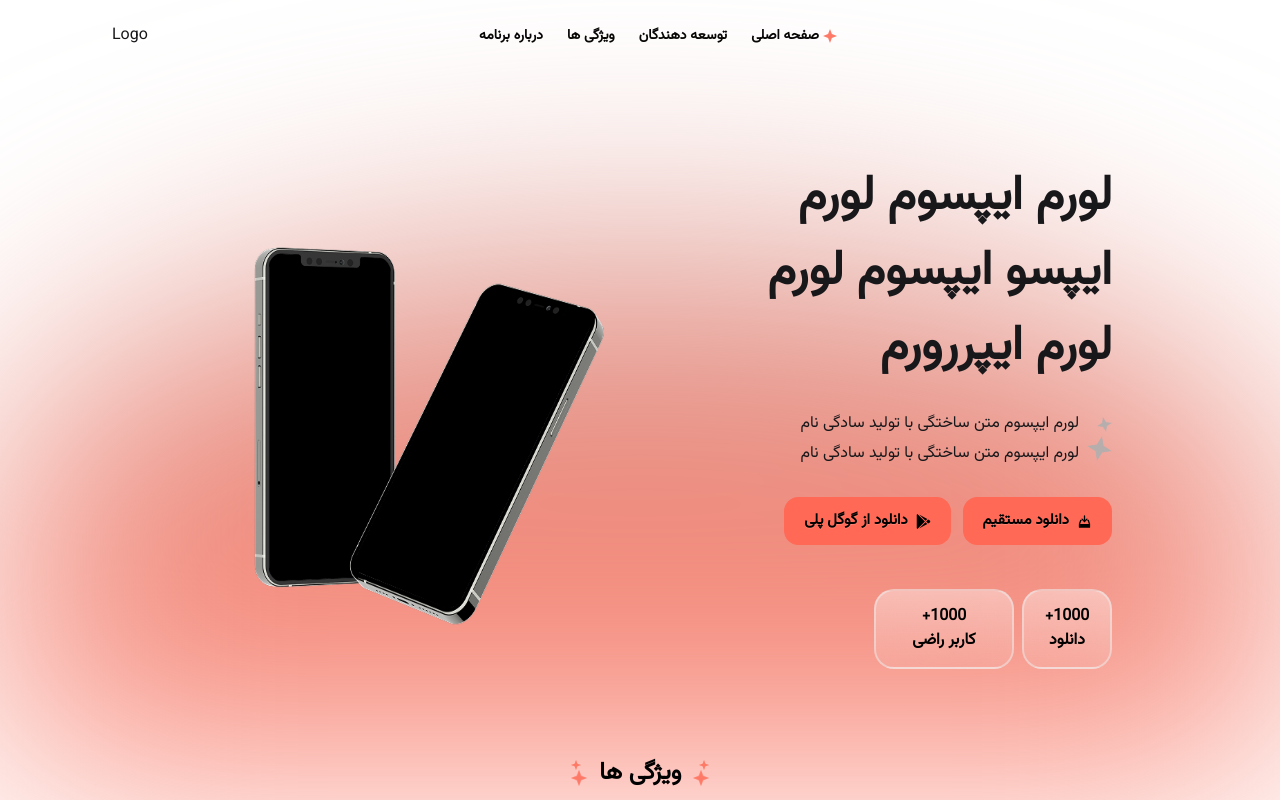
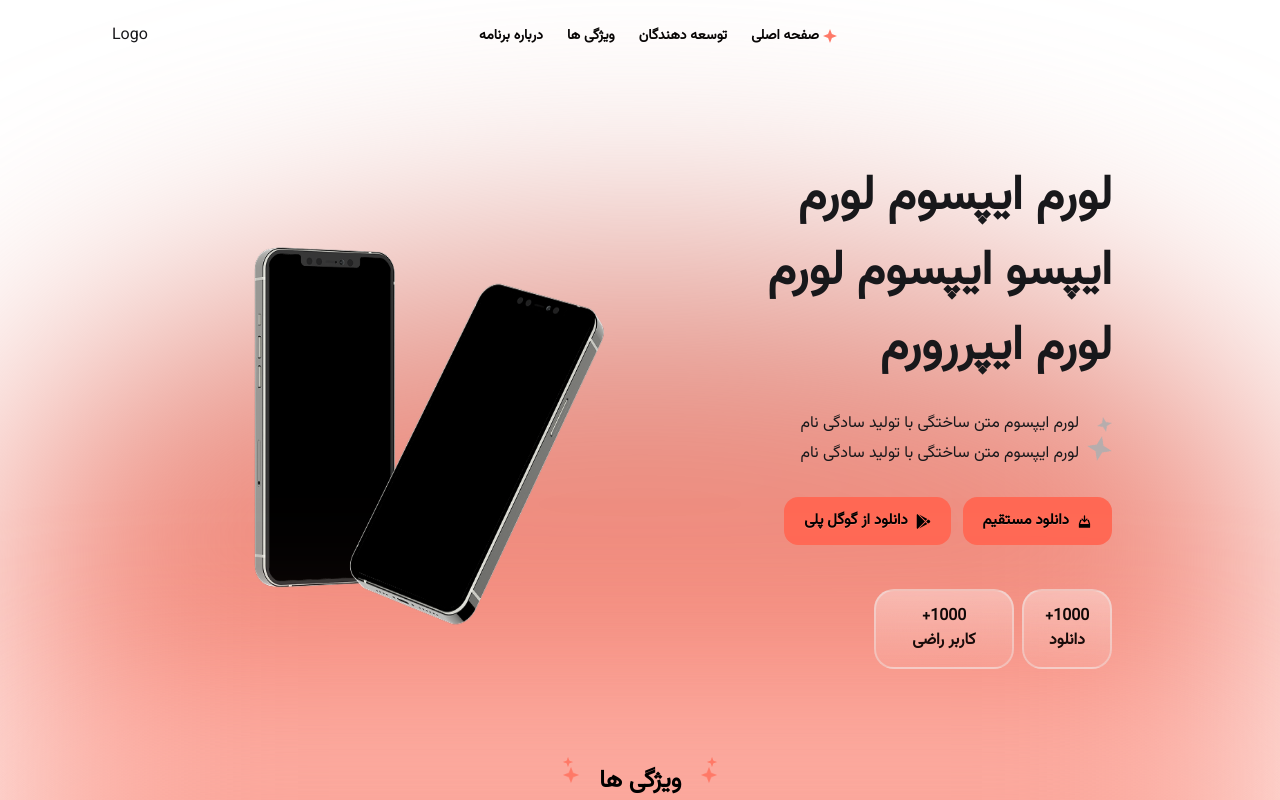
Before and after one commit to buordino/landing, a Next.js app: page / in a window 1280 px wide. Shown: the top 800 px of the page. Built offline with nearby package versions, Linux system fonts and the light colour scheme.

Commit message:
change ui

```diff
--- a/app/_components/FeaturesSection.tsx
+++ b/app/_components/FeaturesSection.tsx
@@ -7,7 +7,7 @@ const FeaturesSection = () => {
     <section id="features">
       <SectionTitle>ویژگی ها</SectionTitle>
       <div className="relative">
-        <div className="absolute w-[100%] bg-gradient-to-b from-custome-orange-1 to-circle-color blur-[125px]   left-0 right-0 top-0 mx-auto rounded-b-[100%]"></div>
+        <div className="absolute w-[100%] bg-gradient-to-b from-custome-orange-1 to-circle-color blur-[125px]   left-0 right-0 top-0 bottom-[25%] mx-auto rounded-b-[100%]"></div>
         <div className="relative py-22 px-16 md:px-42">
           <div className="flex items-start justify-between gap-6">
             <div className="w-[30%] pt-18">
--- a/app/_components/SectionTitle.tsx
+++ b/app/_components/SectionTitle.tsx
@@ -1,14 +1,14 @@
 import Image from "next/image";
-import { ReactNode } from "react"
+import { ReactNode } from "react";
 
-interface SectionTitlePropsType{
-    children:ReactNode
+interface SectionTitlePropsType {
+  children: ReactNode;
 }
-const SectionTitle = ({children}: SectionTitlePropsType) => {
+const SectionTitle = ({ children }: SectionTitlePropsType) => {
   return (
-    <div className="relative flex items-center justify-center gap-3 z-40">
+    <div className="relative flex  justify-center gap-5 z-40">
       <div>
-        <div className="relative size-[10px]">
+        <div className="relative size-[10px] ">
           <Image
             alt="img-1"
             src={"/images/small-star-1.png"}
@@ -25,7 +25,7 @@ const SectionTitle = ({children}: SectionTitlePropsType) => {
           />
         </div>
       </div>
-      <h2 className="text-custome-black font-semibold text-2xl">{children}</h2>
+      <h2 className="text-custome-black font-semibold text-2xl pt-2">{children}</h2>
       <div>
         <div className="relative size-[10px] mr-[6.6px]">
           <Image
@@ -48,4 +48,4 @@ const SectionTitle = ({children}: SectionTitlePropsType) => {
   );
 };
 
-export default SectionTitle
+export default SectionTitle;
```
